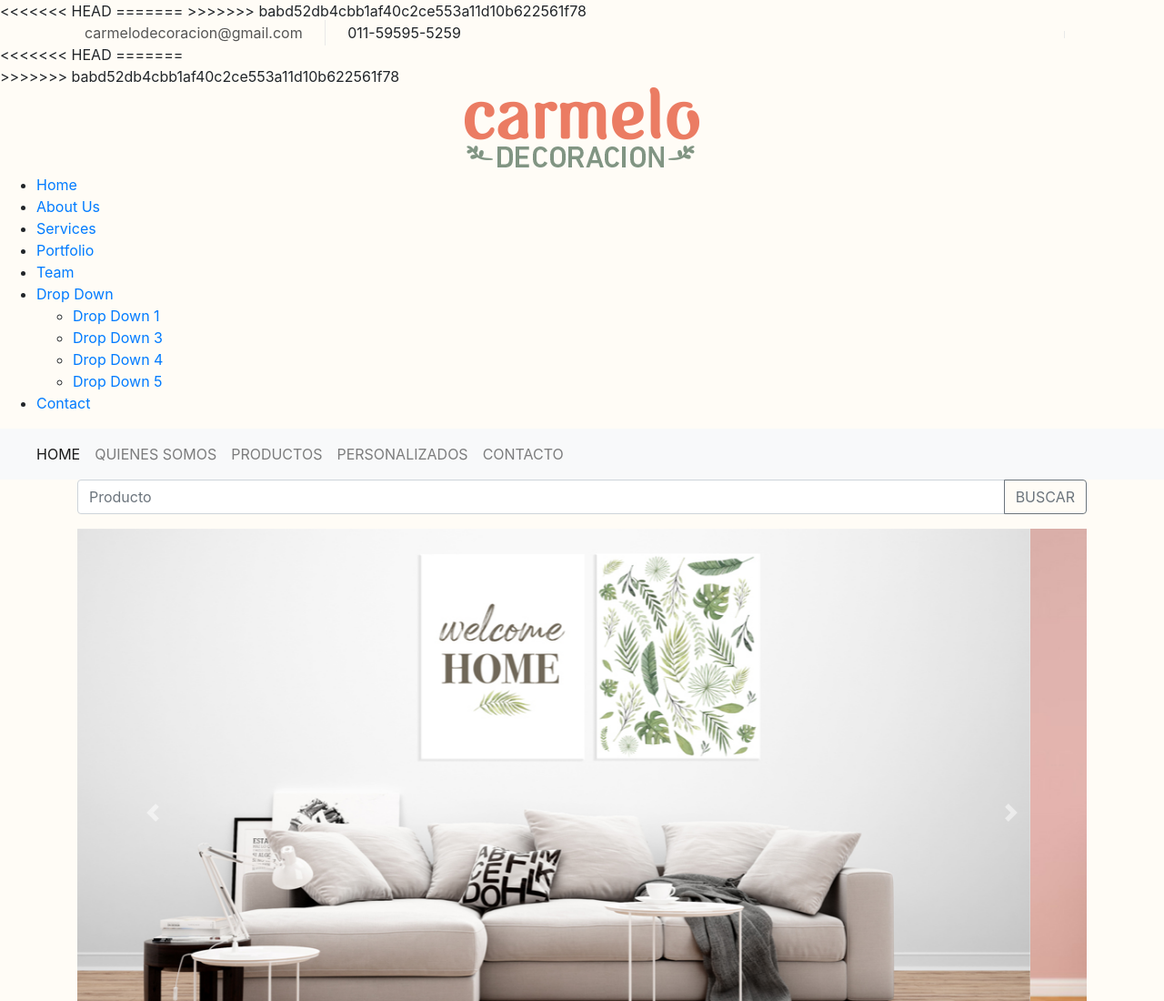
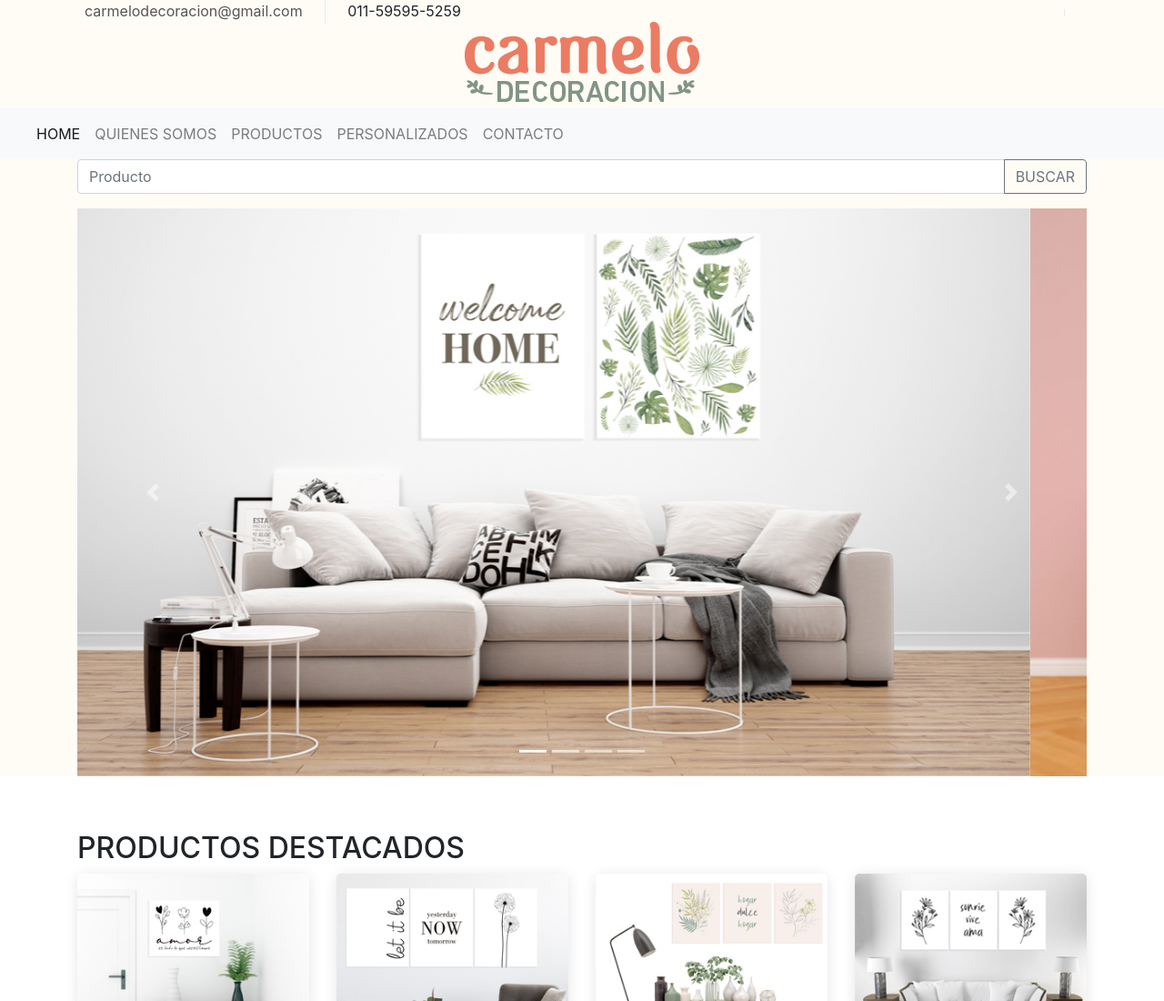
Before and after one commit to efecarola/carmelodecoracio, a website: page index.html in a window 1280 px wide. Shown: the top 1100 px of the page at 91% size. Drawn offline with nearby package versions, Linux system fonts and the light colour scheme.

Commit message:
modificaicon index header

```diff
--- a/index.html
+++ b/index.html
@@ -14,11 +14,9 @@
 	<title>Carmelo Decoración</title>
   </head>
   <body>
-<<<<<<< HEAD
-=======
 
->>>>>>> babd52db4cbb1af40c2ce553a11d10b622561f78
 <!-- Top Redes-Contacto -->
+<header>
 <section id="topbar" class="d-none d-lg-block">
     <div class="container clearfix">
       <div class="contact-info float-left">
@@ -31,14 +29,10 @@
       </div>
     </div>
   </section><!-- Fin Top Redes Contacto -->
-<<<<<<< HEAD
-	<!-- Logo -->
-=======
 
-<header>
+
 <!-- Logo -->
-<header id="header">
->>>>>>> babd52db4cbb1af40c2ce553a11d10b622561f78
+
 	<div class="container">
 		<div class="row">
 			<div class="col-md-12 col-xs-12">
@@ -49,25 +43,7 @@
 		</div>
 	</div> <!-- Fin Logo -->
 
-	<nav id="nav-menu-container">
-        <ul class="nav-menu">
-          <li class="menu-active"><a href="index.html">Home</a></li>
-          <li><a href="#about">About Us</a></li>
-          <li><a href="#services">Services</a></li>
-          <li><a href="#portfolio">Portfolio</a></li>
-          <li><a href="#team">Team</a></li>
-          <li class="menu-has-children"><a href="">Drop Down</a>
-            <ul>
-              <li><a href="#">Drop Down 1</a></li>
-              <li><a href="#">Drop Down 3</a></li>
-              <li><a href="#">Drop Down 4</a></li>
-              <li><a href="#">Drop Down 5</a></li>
-            </ul>
-          </li>
-          <li><a href="#contact">Contact</a></li>
-        </ul>
-      </nav><!-- #nav-menu-container -->
-
+</header>
 
 <!-- Nav -->
 <nav class="navbar navbar-expand-lg navbar-light bg-light">
@@ -95,8 +71,6 @@
 	  </ul>
 	</div>
   </nav> <!-- Fin Nav -->
-
-</header>
 
 	<!-- Buscador -->
 	  <div class="container">
```
